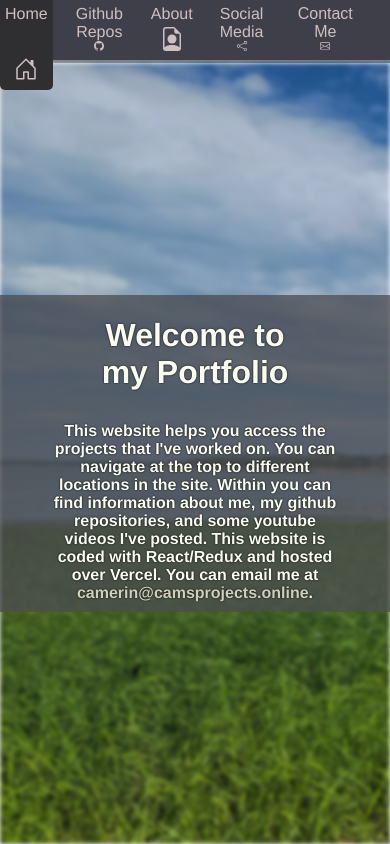
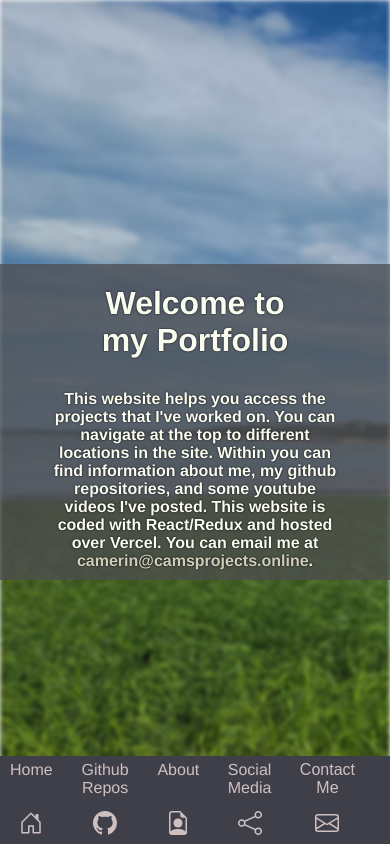
Before and after one commit to RaspberryProgramming/portfolio, a React (Create React App) app: page / in a window 390 px wide. Built offline with nearby package versions, Linux system fonts and the light colour scheme.

Commit message:
Made site more mobile compatible Fixed some mobile css issues Moved Navbar to bottom on mobile

```diff
--- a/src/components/App.js
+++ b/src/components/App.js
@@ -1,5 +1,6 @@
 import React from 'react';
 import { BrowserRouter, Route, Switch } from 'react-router-dom';
+import "./css/App.css";
 import Navigation from './Navigation';
 import Home from './Home';
 import Github from './Github';
--- a/src/components/Social.js
+++ b/src/components/Social.js
@@ -1,7 +1,5 @@
 import React from 'react';
-import { Link } from 'react-router-dom';
 import './css/Social.css';
-import Card from './subcomponents/Card';
 import Theater from './subcomponents/Theater';
 
 
@@ -20,11 +18,11 @@ class Social extends React.Component {
         />
         <div className="links">
           <a href="https://github.com/RaspberryProgramming" target="_blank" rel="noreferrer">
-            <img src="/img/github.webp"/>
+            <img src="/img/github.webp" alt="Github"/>
           </a>
 
           <a href="https://www.linkedin.com/in/camerin-figueroa-2662bb157/" target="_blank" rel="noreferrer">
-            <img src="/img/linkedin.webp"/>
+            <img src="/img/linkedin.webp" alt="linked in"/>
           </a>
         </div>
       </div>
--- a/src/components/css/About.css
+++ b/src/components/css/About.css
@@ -1,6 +1,8 @@
 .About {
     background-color: #3F3F4A;
-    color: #AA9AA0
+    color: #AA9AA0;
+    padding-bottom: 5.5rem;
+
 }
 
 .About .title {
--- /dev/null
+++ b/src/components/css/App.css
@@ -0,0 +1,10 @@
+.App {
+    display:flex;
+    flex-direction: column;
+}
+
+@media only screen and (max-width: 600px) {
+    .App {
+        flex-direction: column-reverse;
+    }
+}
--- a/src/components/css/Card.css
+++ b/src/components/css/Card.css
@@ -1,8 +1,8 @@
 .card {
     display: flex;
     flex-direction: row;
-    padding: 50px;
-    width: 75vw;
+    padding: 10px;
+    width: 85vw;
     margin-left: auto;
     margin-right: auto;
 }
--- a/src/components/css/Github.css
+++ b/src/components/css/Github.css
@@ -59,10 +59,13 @@
     display: flex;
     flex-direction: row;
     padding: 10px;
+    width: 100%;
+    flex-wrap: wrap;
 }
 
 .repo .language {
     padding: 5px;
+    margin: 2px;
     margin-left: 5px;
     border-radius: 10px;
     background-color: #AAAAAA;
--- a/src/components/css/Navigation.css
+++ b/src/components/css/Navigation.css
@@ -1,11 +1,11 @@
 .Navigation {
-
-    height: 63px;
+    z-index:9;
+    position: relative;
+    height: 4rem;
+    width: 100vw;
     display: flex;
     flex-direction: row;
     background-color: #3F3F4A;
-    border-color: gray;
-    border-bottom-style: solid;
     margin:0;
     padding:0;
 }
@@ -25,7 +25,9 @@
     text-align:center;
     font-size: 16px;
     padding: 5px;
-    height: 60px;
+    padding-right: 10px;
+    padding-left: 10px;
+    height: 4rem;
     border: none;
     color: #CFC0C0 !important;
 
@@ -33,7 +35,7 @@
 
 .Navigation a:hover, .Navigation button:hover {
     background-color: #2F2F32;
-    height: 90px;
+    height: 5rem;
     transition: background-color 300ms ease-out, height 300ms ease-out;
     border-bottom-left-radius: 5px;
     border-bottom-right-radius: 5px;
@@ -50,3 +52,24 @@
     height: 24px;
     width: 24px;
 }
+
+@media only screen and (max-width: 600px) {
+    .Navigation {
+        position: fixed;
+        bottom:0;
+        left:0;
+        height: 5.5rem;
+    }
+
+    .Navigation a, .Navigation button {
+        height: 5.5rem;
+    }
+
+    .Navigation a:hover, .Navigation button:hover {
+        background-color: #2F2F32;
+        height:5.5rem;
+        transition: background-color 300ms ease-out;
+        border-top-left-radius: 5px;
+        border-top-right-radius: 5px;
+    }
+}
--- a/src/components/css/Social.css
+++ b/src/components/css/Social.css
@@ -2,6 +2,9 @@
     background-color: #3D3C3F;
     min-height: 100vh;
     color: #AA9AA0;
+    width:100vw;
+    display:flex;
+    flex-direction:column;
 }
 
 .Social .links {
@@ -9,16 +12,16 @@
     flex-direction:row;
     align-content:center;
     justify-content:center;
-    align-items:start;
+    align-items: flex-start;
     width:75vw;
     margin-left: auto;
     margin-right: auto;
 }
 
 .Social .links img {
-    height: 10vh;
+    width: 10rem;
 }
 
 .Social .links * {
-    margin: 25px;
+    margin: 10px;
 }
```
